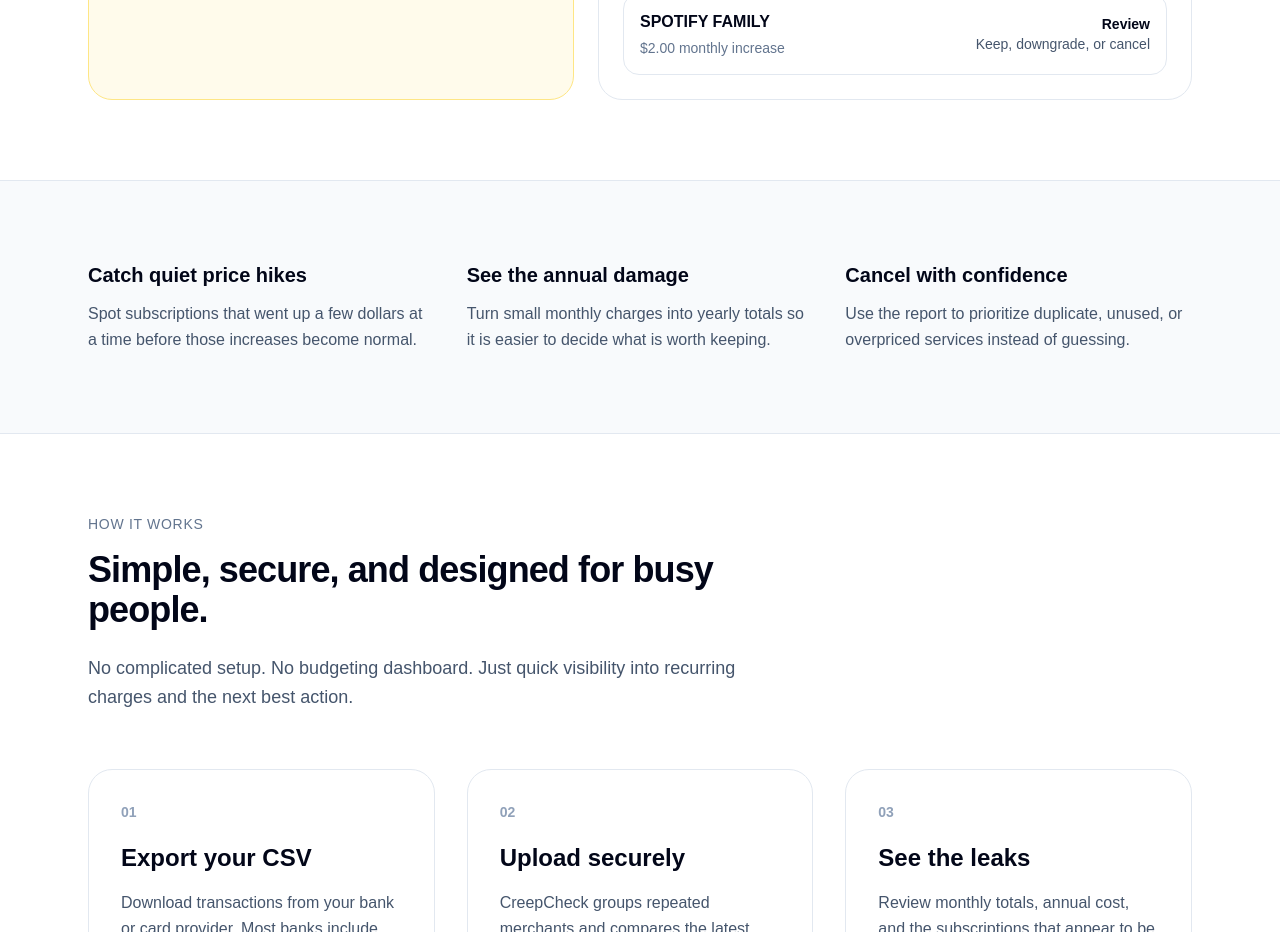
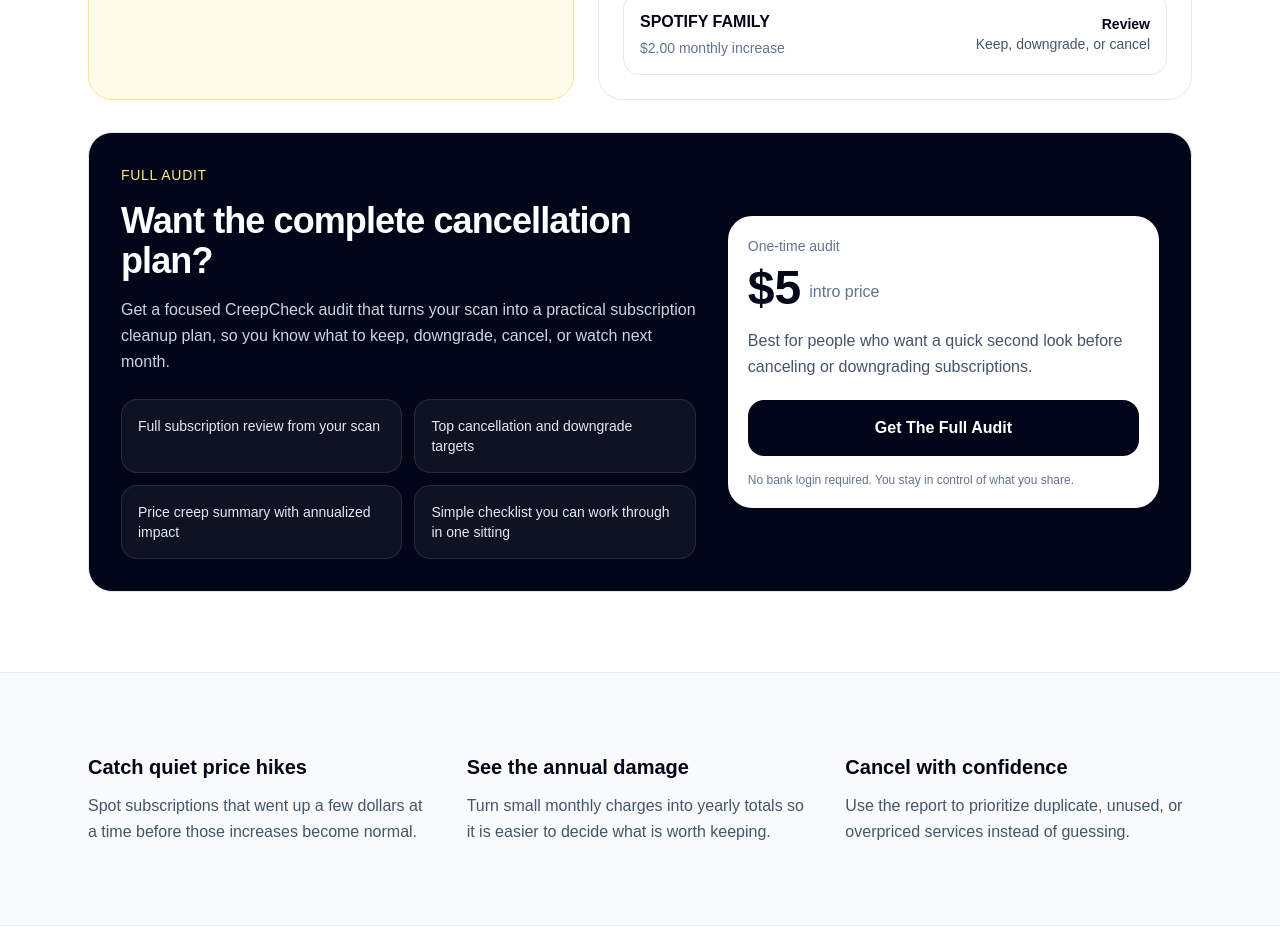
Before and after one commit to coreydesormeaux/creepcheck, a Next.js app: page / in a window 1280 px wide. Shown: the part 2340-3272 px from the top of the page. Built offline with nearby package versions, Linux system fonts and the light colour scheme; no server answers.

Commit message:
Add full audit offer

```diff
--- a/src/app/page.js
+++ b/src/app/page.js
@@ -66,6 +66,13 @@ const steps = [
     title: "See the leaks",
     text: "Review monthly totals, annual cost, and the subscriptions that appear to be getting more expensive.",
   },
+];
+
+const auditIncludes = [
+  "Full subscription review from your scan",
+  "Top cancellation and downgrade targets",
+  "Price creep summary with annualized impact",
+  "Simple checklist you can work through in one sitting",
 ];
 
 function currency(value) {
@@ -166,6 +173,7 @@ export default function CreepCheckLandingPage() {
   const [email, setEmail] = useState("");
   const [leadStatus, setLeadStatus] = useState("");
   const [isSavingLead, setIsSavingLead] = useState(false);
+  const fullAuditUrl = process.env.NEXT_PUBLIC_FULL_AUDIT_URL || "";
 
   const totals = useMemo(() => {
     const monthlySpend = report.reduce((sum, item) => sum + item.latestAmount, 0);
@@ -243,6 +251,16 @@ export default function CreepCheckLandingPage() {
     setFileName("Sample report");
     setUploadStatus("Loaded the sample CreepCheck report.");
     reportRef.current?.scrollIntoView({ behavior: "smooth", block: "start" });
+  }
+
+  function openFullAudit() {
+    if (fullAuditUrl) {
+      window.location.href = fullAuditUrl;
+      return;
+    }
+
+    setLeadStatus("Leave your email and we will send you the Full Audit link when it opens.");
+    checklistRef.current?.scrollIntoView({ behavior: "smooth", block: "start" });
   }
 
   async function saveLead(event) {
@@ -583,6 +601,56 @@ export default function CreepCheckLandingPage() {
               </div>
             </div>
           </div>
+
+          <div className="mt-8 rounded-3xl border border-slate-200 bg-slate-950 p-6 sm:p-8 text-white">
+            <div className="grid lg:grid-cols-[1fr_0.75fr] gap-8 items-center">
+              <div>
+                <p className="text-sm font-medium text-amber-200 uppercase tracking-wider mb-4">
+                  Full Audit
+                </p>
+                <h3 className="text-3xl md:text-4xl font-bold tracking-tight mb-4">
+                  Want the complete cancellation plan?
+                </h3>
+                <p className="text-slate-300 leading-relaxed mb-6 max-w-2xl">
+                  Get a focused CreepCheck audit that turns your scan into a
+                  practical subscription cleanup plan, so you know what to keep,
+                  downgrade, cancel, or watch next month.
+                </p>
+
+                <div className="grid sm:grid-cols-2 gap-3">
+                  {auditIncludes.map((item) => (
+                    <div
+                      key={item}
+                      className="rounded-2xl border border-white/10 bg-white/5 p-4 text-sm text-slate-200"
+                    >
+                      {item}
+                    </div>
+                  ))}
+                </div>
+              </div>
+
+              <div className="rounded-3xl bg-white p-5 text-slate-950">
+                <p className="text-sm text-slate-500 mb-2">One-time audit</p>
+                <div className="flex items-end gap-2 mb-4">
+                  <span className="text-5xl font-bold">$5</span>
+                  <span className="text-slate-500 pb-2">intro price</span>
+                </div>
+                <p className="text-slate-600 leading-relaxed mb-5">
+                  Best for people who want a quick second look before canceling
+                  or downgrading subscriptions.
+                </p>
+                <button
+                  onClick={openFullAudit}
+                  className="w-full bg-slate-950 text-white px-5 py-4 rounded-2xl font-semibold hover:bg-slate-800 transition"
+                >
+                  {fullAuditUrl ? "Get The Full Audit" : "Reserve My Audit"}
+                </button>
+                <p className="text-xs text-slate-500 mt-4">
+                  No bank login required. You stay in control of what you share.
+                </p>
+              </div>
+            </div>
+          </div>
         </section>
 
         <section className="border-y border-slate-200 bg-slate-50">
```
Also changed, not shown: 1 other file (tests, documents, lock files or other folders).
